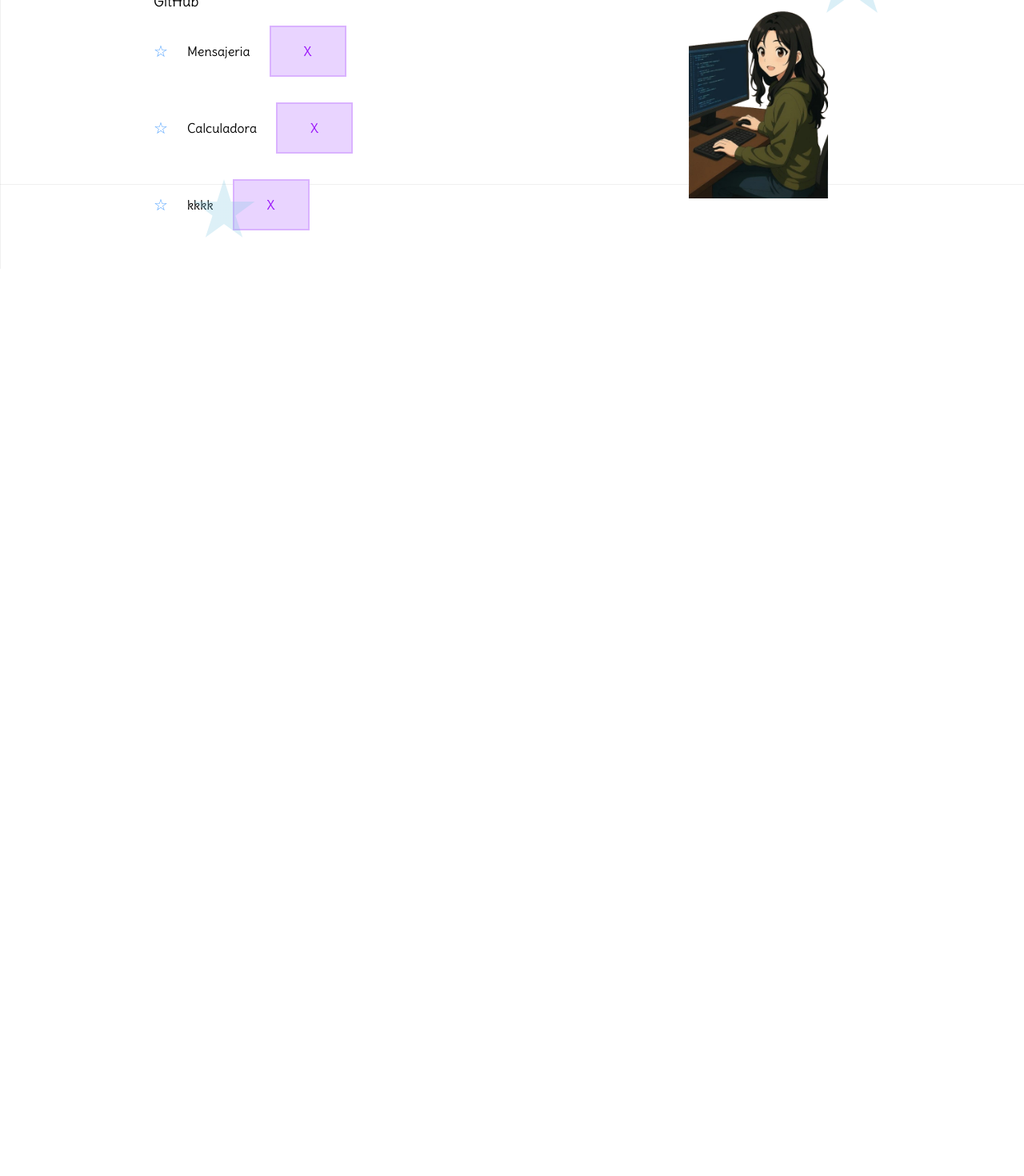
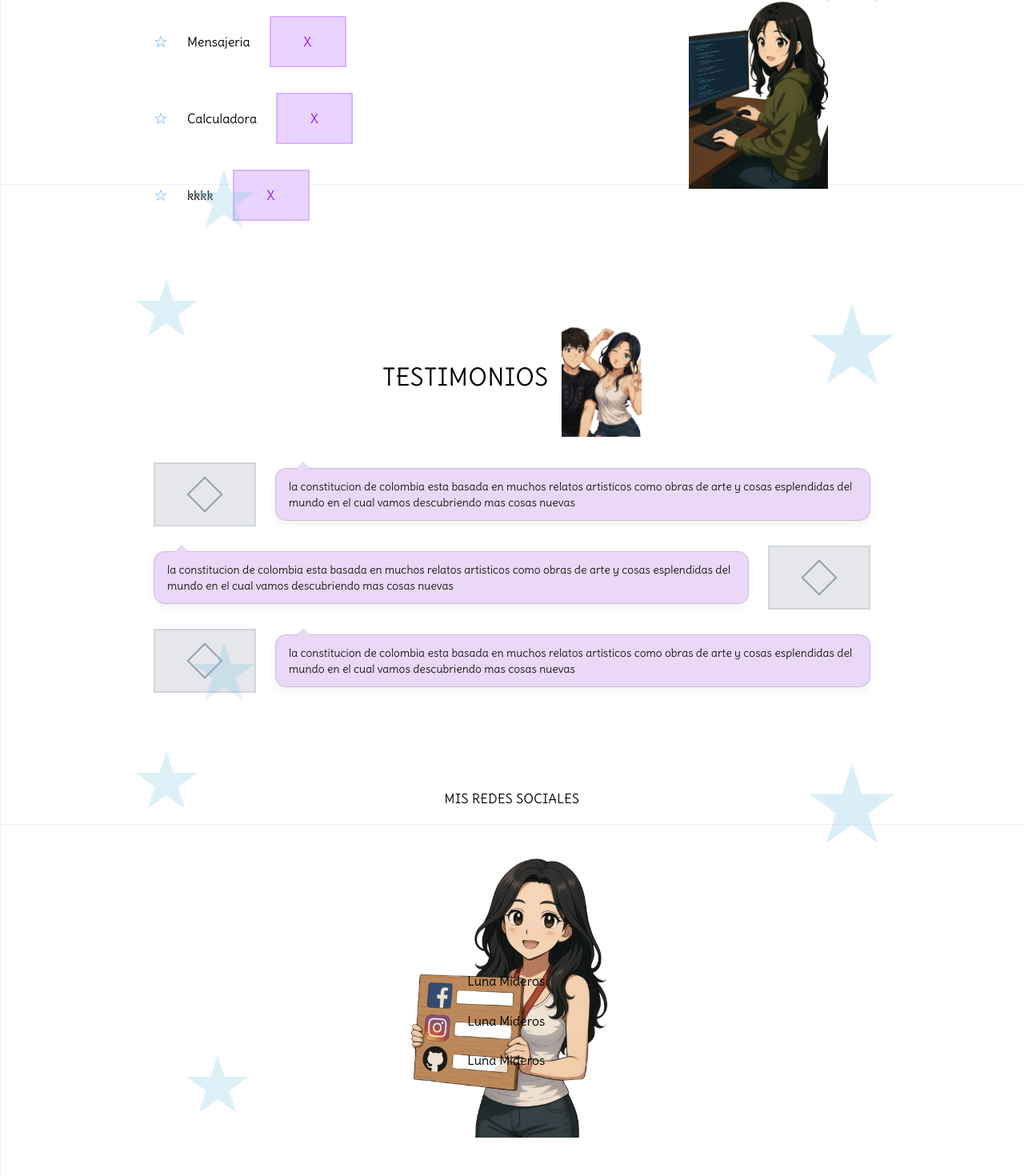
Before and after one commit to lunamideros2003/proyecto_portafolioo, a Next.js app: page / in a window 1280 px wide. Shown: the part 2970-4440 px from the top of the page at 80% size. Before the commit the page ends 3306 px from the top, so only its background shows below. Built offline with nearby package versions, Linux system fonts and the light colour scheme.

Commit message:
ultimas dos secciones faltantes

```diff
--- a/src/app/globals.css
+++ b/src/app/globals.css
@@ -333,6 +333,7 @@ body {
   body {
     @apply bg-background text-foreground;
     cursor: url('/cursor.png') 16 16, auto !important;
+    font-family: "Delius", cursive;
   }
 
   * {
--- a/src/app/page.tsx
+++ b/src/app/page.tsx
@@ -20,14 +20,14 @@ export default function Home() {
         <div className="absolute -right-6 top-16 hidden md:block decor-star sm" />
         <div className="relative w-44 h-44 rounded-md overflow-hidden border border-black/10 shadow-md">
           <span className="absolute -top-7 left-1/2 -translate-x-1/2 text-xs tracking-wide font-semibold">{t('cv.title')}</span>
-          <Image
+        <Image
             src="/yo.webp"
             alt="Foto de Luna Gabriela"
             width={640}
             height={640}
             className="w-full h-full object-cover anime-hover"
-            priority
-          />
+          priority
+        />
         </div>
         <section className="bubble bubble-purple w-full text-center px-6 py-4" style={{color: '#1a1a1a'}}>
           <p className="leading-relaxed">
@@ -35,30 +35,32 @@ export default function Home() {
           </p>
         </section>
 
+
+
         {/* Sección: Mi formación académica (mismo documento, aparece al hacer scroll) */}
         <section className="w-full pt-16 relative" aria-labelledby="edu-title">
           <div className="absolute -left-6 top-8 hidden md:block decor-star xs" />
           <div className="absolute left-12 -bottom-4 hidden md:block decor-star sm" />
           <div className="absolute -right-8 top-16 hidden md:block decor-star xs" />
-          <h2 id="edu-title" className="text-center font-semibold tracking-wide mb-8 uppercase text-black">MI FORMACION ACADEMICA</h2>
+          <h2 id="edu-title" className="text-center font-semibold tracking-wide mb-8 uppercase text-black">{t('education.title')}</h2>
           <div className="grid grid-cols-1 md:grid-cols-2 gap-8 items-start">
             <div className="space-y-10">
               <div className="flex items-start gap-4">
-                <span className="tag-arrow text-black">PRIMARIA</span>
+                <span className="tag-arrow text-black">{t('education.primary')}</span>
                 <div className="bubble bubble-purple bubble-left px-4 py-3 text-sm max-w-[420px]">
-                  la constitucion de colombia esta basada en muchos relatos artistic os como obras de arte y cosas esplendidas del mundo en el cual vamos descubriendo mas cosas nuevas
+                  {t('education.description')}
                 </div>
               </div>
               <div className="flex items-start gap-4">
-                <span className="tag-arrow text-black">BACHILLER</span>
+                <span className="tag-arrow text-black">{t('education.secondary')}</span>
                 <div className="bubble bubble-purple bubble-left px-4 py-3 text-sm max-w-[420px]">
-                  la constitucion de colombia esta basada en muchos relatos artistic os como obras de arte y cosas esplendidas del mundo en el cual vamos descubriendo mas cosas nuevas
+                  {t('education.description')}
                 </div>
               </div>
               <div className="flex items-start gap-4">
-                <span className="tag-arrow text-black">UNIVERSIDAD</span>
+                <span className="tag-arrow text-black">{t('education.university')}</span>
                 <div className="bubble bubble-purple bubble-left px-4 py-3 text-sm max-w-[420px]">
-                  la constitucion de colombia esta basada en muchos relatos artistic os como obras de arte y cosas esplendidas del mundo en el cual vamos descubriendo mas cosas nuevas
+                  {t('education.description')}
                 </div>
               </div>
             </div>
@@ -81,13 +83,13 @@ export default function Home() {
           <div className="absolute -right-8 top-6 hidden md:block decor-star xs" />
           <div className="absolute right-16 -bottom-6 hidden md:block decor-star sm" />
           <div className="absolute -left-6 top-12 hidden md:block decor-star xs" />
-          <h2 id="exp-title" className="text-center font-semibold tracking-wide mb-8 uppercase text-black">MI EXPERIENCIA LABORAL</h2>
+          <h2 id="exp-title" className="text-center font-semibold tracking-wide mb-8 uppercase text-black">{t('experience.title')}</h2>
           <div className="grid grid-cols-1 md:grid-cols-[200px_1fr] gap-6 items-start">
             <div className="w-[180px] h-[180px] mx-auto md:mx-0">
               <Image src="/cuarto_anime.webp" alt="experiencia" width={360} height={360} className="w-full h-full object-contain anime-hover" />
             </div>
             <div className="bubble bubble-purple bubble-left px-4 py-4 text-sm leading-relaxed">
-              Lorem ipsum dolor sit amet, consectetur adipiscing elit. Aliquam blandit laoreet vestibulum. In velit felis, congue at auctor a, bibendum eu ipsum. Nam aliquet fermentum risus vel rutrum. Morbi tincidunt, magna ultricies posuere ornare, purus dolor vehicula nunc, a lacinia enim mi eu nulla. Suspendisse dapibus orci a nisl placerat, et fringilla orci tempor.
+              {t('experience.description')}
             </div>
           </div>
         </section>
@@ -97,7 +99,7 @@ export default function Home() {
           <div className="absolute -left-8 top-10 hidden md:block decor-star xs" />
           <div className="absolute -right-6 top-16 hidden md:block decor-star sm" />
           <div className="relative flex items-center justify-center mb-8">
-            <h2 id="awards-title" className="text-center font-semibold tracking-wide uppercase text-black">MIS LOGROS Y RECONOCIMIENTOS</h2>
+            <h2 id="awards-title" className="text-center font-semibold tracking-wide uppercase text-black">{t('awards.title')}</h2>
             <div className="absolute right-6 -top-6 hidden md:block w-25 h-25">
               <Image src="/quinto_anime.webp" alt="chica con diploma" width={160} height={160} className="w-full h-full object-contain anime-hover" />
             </div>
@@ -113,9 +115,9 @@ export default function Home() {
             </div>
             <div className="md:col-span-2">
               <div className="bubble bubble-purple px-4 py-4 text-sm leading-relaxed">
-                <p>la constitucion de colombia esta basada en muchos relatos artisticos como obras de arte y cosas esplendidas del mundo en el cual vamos descubriendo mas cosas nuevas</p>
-                <p className="mt-2">la constitucion de colombia esta basada en muchos relatos artisticos como obras de arte y cosas esplendidas del mundo en el cual vamos descubriendo mas cosas nuevas</p>
-                <p className="mt-2">la constitucion de colombia esta basada en muchos relatos artisticos como obras de arte y cosas esplendidas del mundo en el cual vamos descubriendo mas cosas nuevas</p>
+                <p>{t('awards.description')}</p>
+                <p className="mt-2">{t('awards.description')}</p>
+                <p className="mt-2">{t('awards.description')}</p>
               </div>
             </div>
           </div>
@@ -126,30 +128,24 @@ export default function Home() {
           <div className="absolute left-6 top-10 hidden md:block decor-star" />
           <div className="absolute -right-8 top-16 hidden md:block decor-star xs" />
           <h2 id="trips-title" className="text-center font-semibold tracking-wide mb-8 uppercase text-black">
-            <a href="/viajes" className="inline-block cursor-pointer transition-transform duration-300 hover:text-purple-500 hover:rotate-3 hover:-translate-y-1 hover:scale-110">MIS VIAJES</a>
+            <a href="/viajes" className="inline-block cursor-pointer transition-transform duration-300 hover:text-purple-500 hover:rotate-3 hover:-translate-y-1 hover:scale-110">{t('trips.title')}</a>
           </h2>
           <div className="grid grid-cols-1 md:grid-cols-[1fr_260px] gap-8 items-center">
             <ul className="space-y-8 text-black">
               <li className="flex items-center gap-6">
                 <span className="text-xl">☆</span>
-                <span className="text-base">BRASIL</span>
+                <span className="text-base">{t('trips.brasil')}</span>
                 <span className="text-2xl">🇧🇷</span>
               </li>
               <li className="flex items-center gap-6">
                 <span className="text-xl">☆</span>
-                <span className="text-base">PERÚ</span>
+                <span className="text-base">{t('trips.peru')}</span>
+                <span className="text-2xl">🇵🇪</span>
               </li>
               <li className="flex items-center gap-6">
                 <span className="text-xl">☆</span>
-                <span className="text-base">PARAGUAY</span>
-              </li>
-              <li className="flex items-center gap-6">
-                <span className="text-xl">☆</span>
-                <span className="text-base">CHIILE</span>
-              </li>
-              <li className="flex items-center gap-6">
-                <span className="text-xl">☆</span>
-                <span className="text-base">ECUADOR</span>
+                <span className="text-base">{t('trips.paraguay')}</span>
+                <span className="text-2xl">🇵🇾</span>
               </li>
             </ul>
             <div className="w-[240px] h-[260px] mx-auto md:mx-0">
@@ -164,22 +160,22 @@ export default function Home() {
           <div className="absolute right-12 -bottom-4 hidden md:block decor-star sm" />
           <div className="absolute -left-8 top-16 hidden md:block decor-star xs" />
           <h2 id="hobbies-title" className="text-center font-semibold tracking-wide mb-8 uppercase text-black">
-            <a href="/pasatiempos" className="inline-block cursor-pointer transition-transform duration-300 hover:text-purple-500 hover:rotate-3 hover:-translate-y-1 hover:scale-110">MIS PASATIEMPOS</a>
+            <a href="/pasatiempos" className="inline-block cursor-pointer transition-transform duration-300 hover:text-purple-500 hover:rotate-3 hover:-translate-y-1 hover:scale-110">{t('hobbies.title')}</a>
           </h2>
           <div className="grid grid-cols-1 md:grid-cols-[1fr_260px] gap-8 items-center">
             <ul className="space-y-8 text-black">
               <li className="flex items-center gap-6">
                 <span className="text-xl animate-spin" style={{animationDuration: '3s'}}>☆</span>
-                <span className="text-base">LEER</span>
+                <span className="text-base">{t('hobbies.read')}</span>
               </li>
               <li className="flex items-center gap-6">
                 <span className="text-xl animate-spin" style={{animationDuration: '3s'}}>☆</span>
-                <span className="text-base">DEPORTES</span>
-              </li>
+                <span className="text-base">{t('hobbies.sports')}</span>
+          </li>
               <li className="flex items-center gap-6">
                 <span className="text-xl animate-spin" style={{animationDuration: '3s'}}>☆</span>
-                <span className="text-base">COCINAR</span>
-              </li>
+                <span className="text-base">{t('hobbies.cook')}</span>
+          </li>
             </ul>
             <div className="w-[240px] h-[260px] mx-auto md:mx-0">
               <Image src="/septimo_anime.webp" alt="pasatiempos" width={360} height={380} className="w-full h-full object-contain anime-hover" />
@@ -192,7 +188,7 @@ export default function Home() {
           <div className="absolute -left-6 top-8 hidden md:block decor-star xs" />
           <div className="absolute -right-8 top-16 hidden md:block decor-star sm" />
           <div className="absolute left-12 -bottom-4 hidden md:block decor-star xs" />
-          <h2 id="projects-title" className="text-center font-semibold tracking-wide mb-8 uppercase text-black">MIS PROYECTOS</h2>
+          <h2 id="projects-title" className="text-center font-semibold tracking-wide mb-8 uppercase text-black">{t('projects.title')}</h2>
           <div className="grid grid-cols-1 md:grid-cols-[1fr_260px] gap-8 items-start">
             <div className="space-y-8">
               <div className="mb-4">
@@ -200,21 +196,21 @@ export default function Home() {
               </div>
               <div className="flex items-center gap-6">
                 <span className="text-xl text-blue-400">☆</span>
-                <span className="text-base text-black">Mensajeria</span>
+                <span className="text-base text-black">{t('projects.messaging')}</span>
                 <div className="w-24 h-16 bg-purple-200 border-2 border-purple-300 flex items-center justify-center">
                   <span className="text-purple-600 font-bold">X</span>
                 </div>
               </div>
               <div className="flex items-center gap-6">
                 <span className="text-xl text-blue-400">☆</span>
-                <span className="text-base text-black">Calculadora</span>
+                <span className="text-base text-black">{t('projects.calculator')}</span>
                 <div className="w-24 h-16 bg-purple-200 border-2 border-purple-300 flex items-center justify-center">
                   <span className="text-purple-600 font-bold">X</span>
                 </div>
               </div>
               <div className="flex items-center gap-6">
                 <span className="text-xl text-blue-400">☆</span>
-                <span className="text-base text-black">kkkk</span>
+                <span className="text-base text-black">{t('projects.other')}</span>
                 <div className="w-24 h-16 bg-purple-200 border-2 border-purple-300 flex items-center justify-center">
                   <span className="text-purple-600 font-bold">X</span>
                 </div>
@@ -225,6 +221,115 @@ export default function Home() {
             </div>
           </div>
         </section>
+
+        {/* Sección: Testimonios */}
+        <section className="w-full pt-20 relative" aria-labelledby="testimonials-title">
+          <div className="absolute -left-6 top-8 hidden md:block decor-star xs" />
+          <div className="absolute -right-8 top-16 hidden md:block decor-star sm" />
+          <div className="absolute left-12 -bottom-4 hidden md:block decor-star xs" />
+
+          {/* Título con imagen de anime pequeña */}
+          <div className="flex items-center justify-center mb-8">
+            <h2 id="testimonials-title" className="font-semibold tracking-wide uppercase text-black text-3xl">
+              {t('testimonials.title')}
+            </h2>
+            <Image
+              src="/noveno_anime.webp"
+              alt="testimonios"
+              width={100}
+              height={100}
+              className="ml-4 anime-hover"
+            />
+          </div>
+
+          {/* Contenido: cada imagen al lado de su texto */}
+          <div className="space-y-6">
+            {/* Fila 1: Imagen + Texto */}
+            <div className="flex items-center gap-6">
+              <div className="w-32 h-20 bg-gray-200 border-2 border-gray-300 flex items-center justify-center flex-shrink-0">
+                <div className="w-8 h-8 border-2 border-gray-400 transform rotate-45"></div>
+              </div>
+              <div className="bubble bubble-purple px-4 py-3 text-sm flex-1">
+                <p>{t('testimonials.description')}</p>
+              </div>
+            </div>
+
+            {/* Fila 2: Texto + Imagen */}
+            <div className="flex items-center gap-6">
+              <div className="bubble bubble-purple px-4 py-3 text-sm flex-1">
+                <p>{t('testimonials.description')}</p>
+              </div>
+              <div className="w-32 h-20 bg-gray-200 border-2 border-gray-300 flex items-center justify-center flex-shrink-0">
+                <div className="w-8 h-8 border-2 border-gray-400 transform rotate-45"></div>
+              </div>
+            </div>
+
+            {/* Fila 3: Imagen + Texto */}
+            <div className="flex items-center gap-6">
+              <div className="w-32 h-20 bg-gray-200 border-2 border-gray-300 flex items-center justify-center flex-shrink-0">
+                <div className="w-8 h-8 border-2 border-gray-400 transform rotate-45"></div>
+              </div>
+              <div className="bubble bubble-purple px-4 py-3 text-sm flex-1">
+                <p>{t('testimonials.description')}</p>
+              </div>
+            </div>
+        </div>
+        </section>
+
+        {/* Sección: Mis redes sociales (última) */}
+        <section className="w-full pt-20 relative" aria-labelledby="social-title">
+          <div className="absolute -left-6 top-8 hidden md:block decor-star xs" />
+          <div className="absolute -right-8 top-12 hidden md:block decor-star sm" />
+          <h2 id="social-title" className="text-center font-semibold tracking-wide mb-8 uppercase text-black">{t('menu.social')}</h2>
+
+          <div className="flex justify-center">
+            <div className="relative w-[320px] md:w-[360px]" style={{ aspectRatio: '360/380' }}>
+              <Image src="/decimo_anime.webp" alt="redes sociales" width={360} height={380} className="w-full h-full object-contain select-none pointer-events-none" />
+
+              {/* Hotspots visibles al hover (sobrepuestos) */}
+              {/* Facebook */}
+              <a
+                href="https://www.facebook.com/share/19gVBgsuYY/"
+          target="_blank"
+          rel="noopener noreferrer"
+                aria-label="Facebook"
+                title="Facebook - Luna Mideros"
+                className="absolute z-20 flex items-center justify-center cursor-pointer rounded-sm text-sm md:text-base font-semibold text-black select-none"
+                style={{ top: '44.5%', left: '33%', width: '30%', height: '8%' }}
+              >
+                Luna Mideros
+              </a>
+
+              {/* Instagram */}
+              <a
+                href="https://www.instagram.com/luna.42_?igsh=MTQ1d2w3NWw5ejhrMQ=="
+          target="_blank"
+          rel="noopener noreferrer"
+                aria-label="Instagram"
+                title="Instagram - Luna Mideros"
+                className="absolute z-20 flex items-center justify-center cursor-pointer rounded-sm text-sm md:text-base font-semibold text-black select-none"
+                style={{ top: '57.5%', left: '33%', width: '30%', height: '8%' }}
+              >
+                Luna Mideros
+              </a>
+
+              {/* GitHub */}
+              <a
+                href="https://github.com/lunamideros2003"
+          target="_blank"
+          rel="noopener noreferrer"
+                aria-label="GitHub"
+                title="GitHub - Luna Mideros"
+                className="absolute z-20 flex items-center justify-center cursor-pointer rounded-sm text-sm md:text-base font-semibold text-black select-none"
+                style={{ top: '70.5%', left: '33%', width: '30%', height: '8%' }}
+              >
+                Luna Mideros
+              </a>
+            </div>
+          </div>
+
+          <div className="absolute left-10 bottom-6 hidden md:block decor-star xs" />
+        </section>
       </main>
       )}
     </div>
--- a/src/contexts/LanguageContext.tsx
+++ b/src/contexts/LanguageContext.tsx
@@ -47,7 +47,9 @@ const translations = {
     'menu.testimonials': 'Testimonios',
     'menu.social': 'Mis redes sociales',
     'header.language': 'IDIOMA',
-    'header.menu': 'MENÚ'
+    'header.menu': 'MENÚ',
+    'testimonials.title': 'TESTIMONIOS',
+    'testimonials.description': 'la constitucion de colombia esta basada en muchos relatos artisticos como obras de arte y cosas esplendidas del mundo en el cual vamos descubriendo mas cosas nuevas'
   },
   en: {
     'cv.title': 'MY RESUME',
@@ -83,7 +85,9 @@ const translations = {
     'menu.testimonials': 'Testimonials',
     'menu.social': 'My social networks',
     'header.language': 'LANGUAGE',
-    'header.menu': 'MENU'
+    'header.menu': 'MENU',
+    'testimonials.title': 'TESTIMONIALS',
+    'testimonials.description': 'The constitution of Colombia is based on many artistic stories such as works of art and splendid things in the world in which we are discovering new things'
   }
 };
 
```
Also changed, not shown: public/decimo_anime.webp (added), public/noveno_anime.webp (added).
